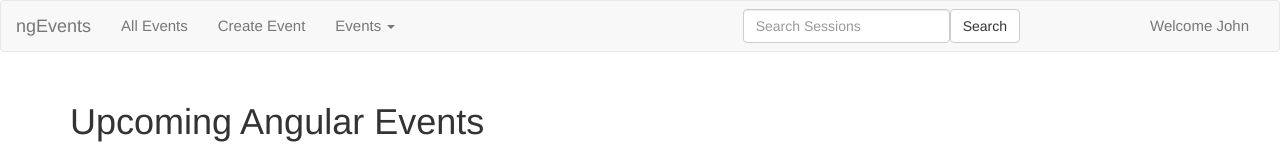
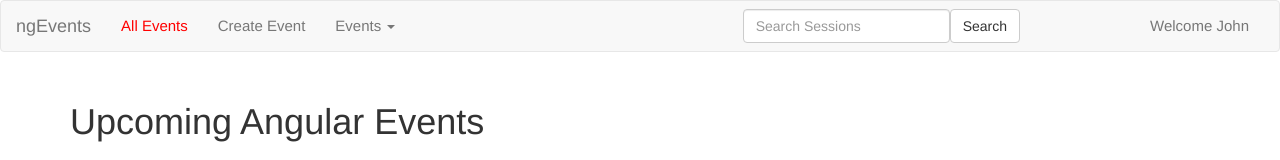
Before and after one commit to Petertran198/Event-Management, an Angular app: page /events in a window 1280 px wide. Shown: the top 160 px of the page. Built offline with nearby package versions, Linux system fonts and the light colour scheme.

Commit message:
Show how to style active links

```diff
--- a/src/app/navbar/navbar.component.html
+++ b/src/app/navbar/navbar.component.html
@@ -7,9 +7,22 @@
     <div class="collapse navbar-collapse">
       <ul class="nav navbar-nav">
         <li>
-          <a [routerLink]="['./events']">All Events</a>
+          <a
+            [routerLink]="['./events']"
+            routerLinkActive="active"
+            [routerLinkActiveOptions]="{ exact: true }"
+            >All Events</a
+          >
+          <!--routerLinkActive allows us to add a class of active to our link
+              We need routerLinkActiveOption because routerLink adds the active class by looking at url parms
+              ./events is the same as .event/new so that is why we are only adding this class if it is exactly .events
+            -->
         </li>
-        <li><a [routerLink]="['./events/new']">Create Event</a></li>
+        <li>
+          <a [routerLink]="['./events/new']" routerLinkActive="active"
+            >Create Event</a
+          >
+        </li>
         <li class="dropdown">
           <a href="#" class="dropdown-toggle" data-toggle="dropdown">
             Events
--- a/src/app/navbar/navbar.component.ts
+++ b/src/app/navbar/navbar.component.ts
@@ -11,6 +11,9 @@ import { Component } from '@angular/core';
       #searchForm {
         margin-right: 100px;
       }
+      li > a.active {
+        color: red;
+      }
       @media (max-width: 1200px) {
         #searchForm {
           display: none;
```
